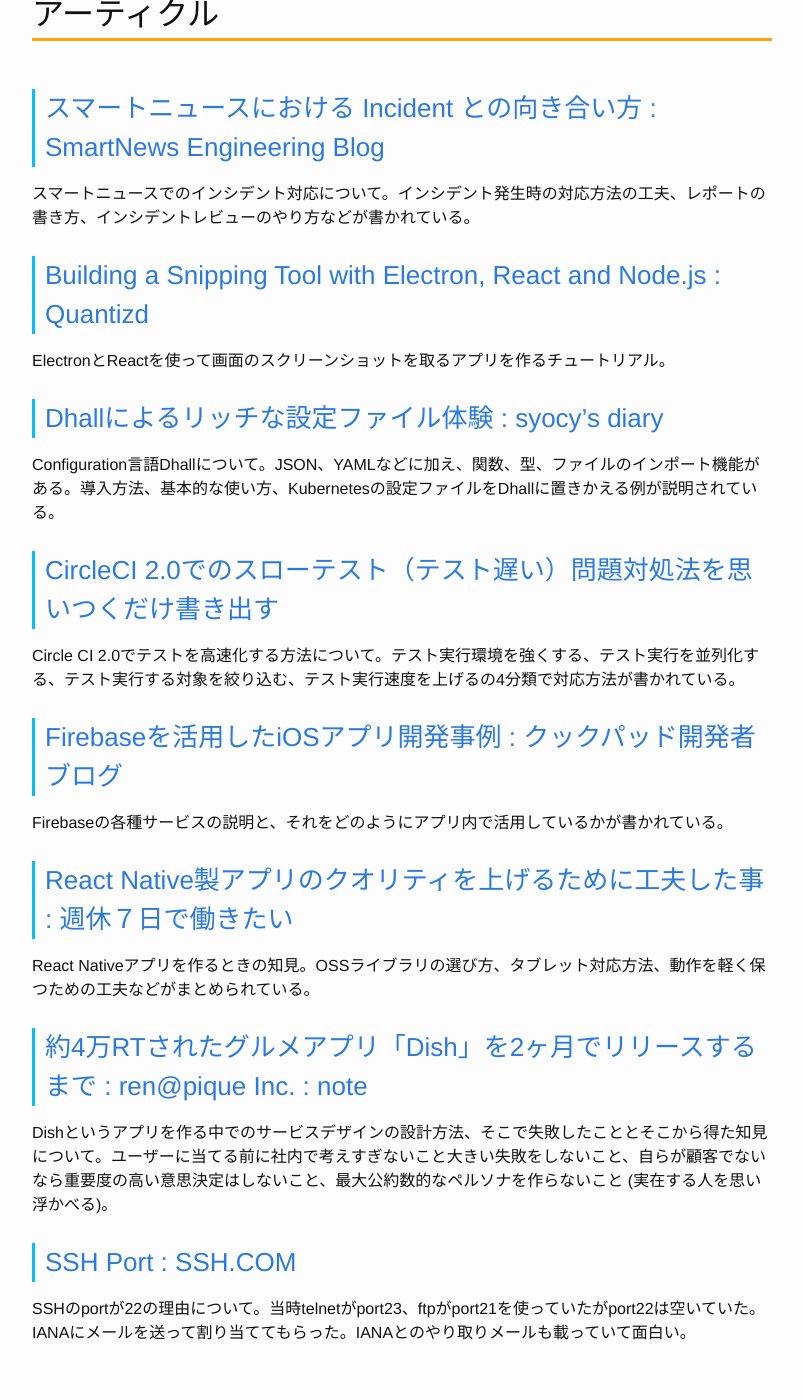
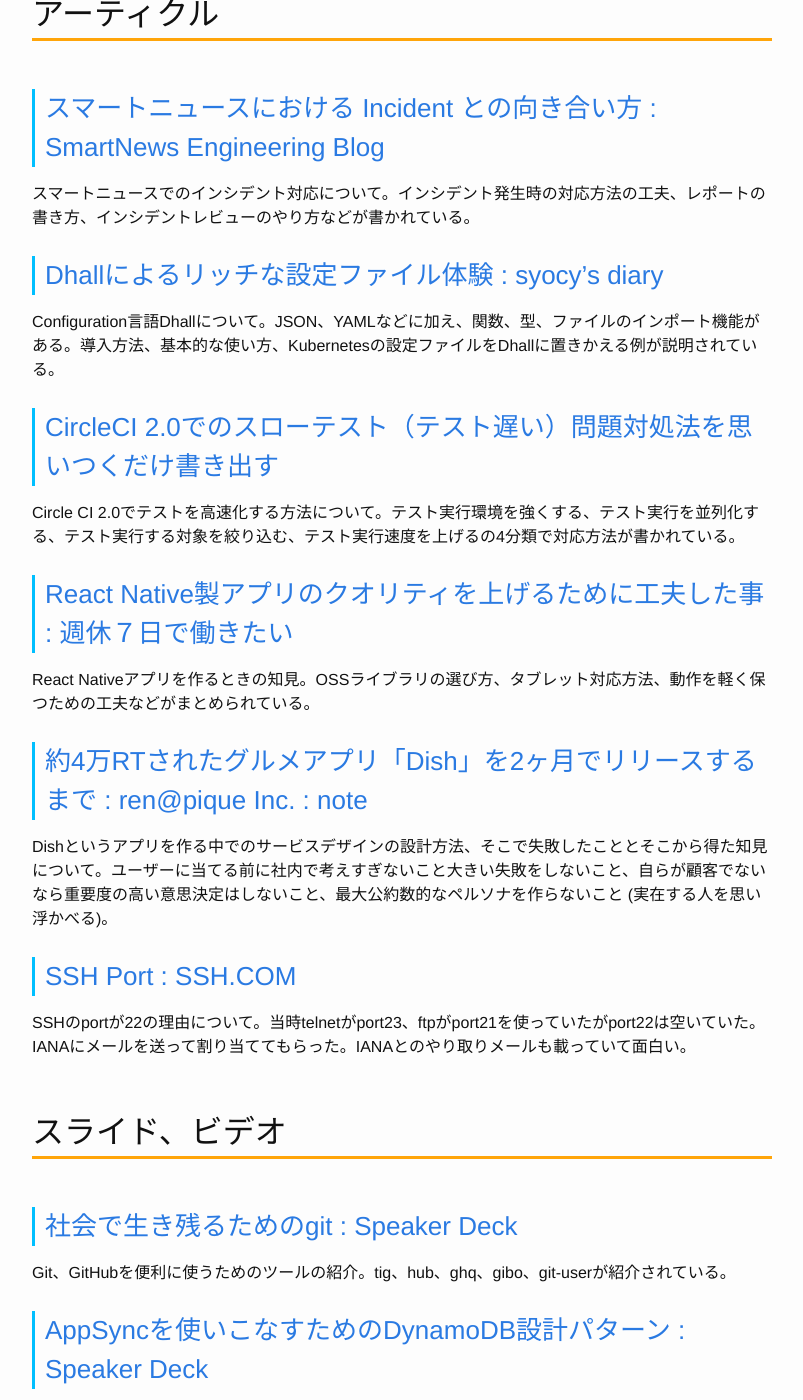
Before and after one commit to Gather-Tech/Gather-Tech.github.io, a Jekyll site: the page built from _posts/2018/2018-07-23-Gather108.md, in a window 1280 px wide and 1400 px high, scrolled down 1710 px. Shown: the whole window, without its empty margins (238-1041 px from the left). Built offline with Jekyll 4.4.1, drawn with Linux system fonts in a browser that asks for light colours; some of the changed text lies outside the part shown.

Commit message:
Reduced articles

```diff
--- a/_posts/2018/2018-07-23-Gather108.md
+++ b/_posts/2018/2018-07-23-Gather108.md
@@ -41,10 +41,6 @@
 
 スマートニュースでのインシデント対応について。インシデント発生時の対応方法の工夫、レポートの書き方、インシデントレビューのやり方などが書かれている。
 
-### [Building a Snipping Tool with Electron, React and Node.js : Quantizd](https://quantizd.com/building-a-snipping-tool-with-electron-react-and-node-js/)
-
-ElectronとReactを使って画面のスクリーンショットを取るアプリを作るチュートリアル。
-
 ### [Dhallによるリッチな設定ファイル体験 : syocy’s diary](http://syocy.hatenablog.com/entry/2018/07/14/195255)
 
 Configuration言語Dhallについて。JSON、YAMLなどに加え、関数、型、ファイルのインポート機能がある。導入方法、基本的な使い方、Kubernetesの設定ファイルをDhallに置きかえる例が説明されている。
@@ -52,10 +48,6 @@
 ### [CircleCI 2.0でのスローテスト（テスト遅い）問題対処法を思いつくだけ書き出す](https://qiita.com/terrierscript/items/80dede32cc7935193b70)
 
 Circle CI 2.0でテストを高速化する方法について。テスト実行環境を強くする、テスト実行を並列化する、テスト実行する対象を絞り込む、テスト実行速度を上げるの4分類で対応方法が書かれている。
-
-### [Firebaseを活用したiOSアプリ開発事例 : クックパッド開発者ブログ](https://techlife.cookpad.com/entry/2018/07/17/090000)
-
-Firebaseの各種サービスの説明と、それをどのようにアプリ内で活用しているかが書かれている。
 
 ### [React Native製アプリのクオリティを上げるために工夫した事 : 週休７日で働きたい](https://blog.craftz.dog/lessons-learned-from-creating-my-mobile-app-to-build-a-high-quality-react-native-app-dcf021ce37ef)
 
@@ -93,10 +85,6 @@
 
 機械学習のライフサイクル全体を管理するためのプラットフォーム。モデル、コード、データ、設定、実行結果などの管理ができる。
 
-### [hasura/graphql-engine: GitHub](https://github.com/hasura/graphql-engine)
-
-PostgreSQLをバックエンドにGraphQLサーバーを立てるツール。
-
 ### [Stencila](https://stenci.la/)
 
 Jupyter Notebookのような実験結果を再現できるようにするためのツール。より多くの人が使えるように一般的なスプレッドシートやワードプロセッサ風のUIになっている。Python、R、SQL、JavaScriptなどが動作。
@@ -104,10 +92,6 @@
 ### [hiro-iseri/atestcov: GitHub](https://github.com/hiro-iseri/atestcov)
 
 組み合わせテストのメトリクスを計測するツール。テストケースの網羅度チェックなどができる。
-
-### [Brightify/Cuckoo: GitHub](https://github.com/Brightify/Cuckoo)
-
-Swiftのモックライブラリ。Mockitoライクに書ける。
 
 ### [Lwan Web Server](https://lwan.ws/)
 
```
